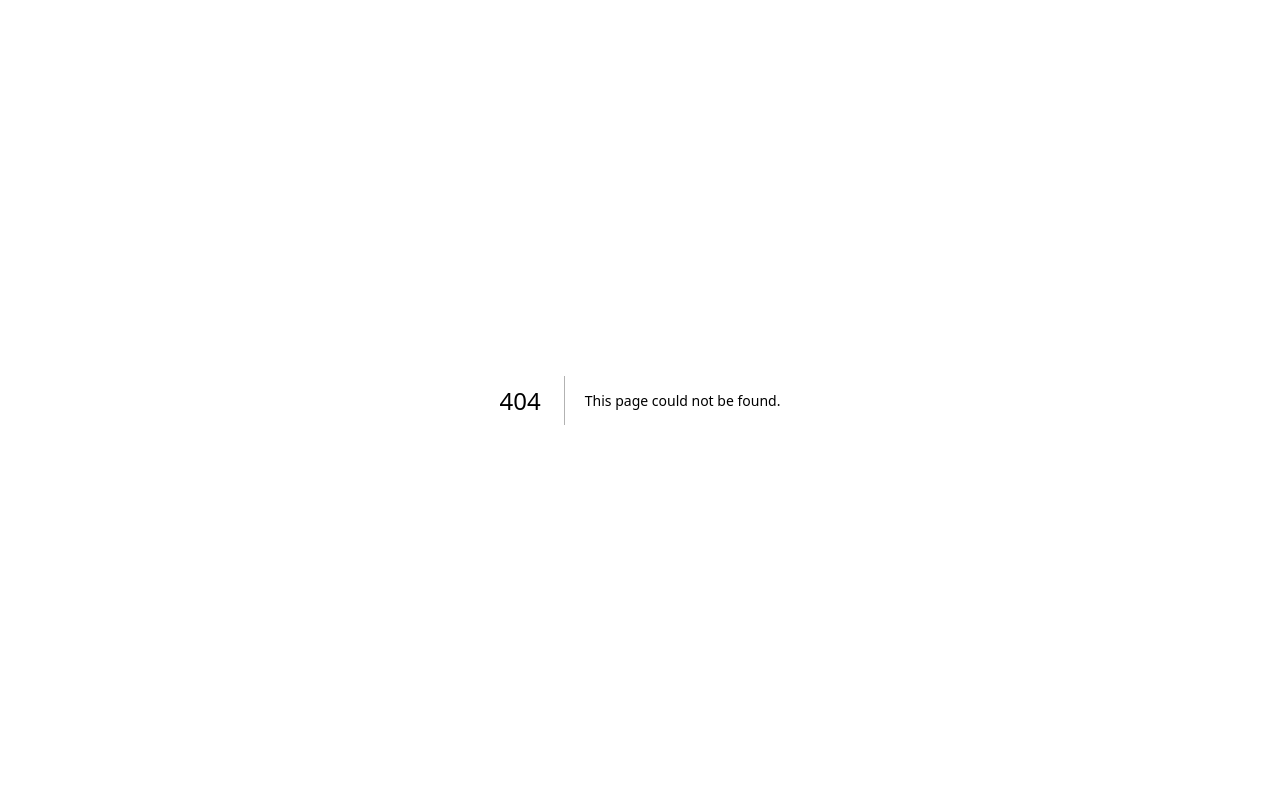
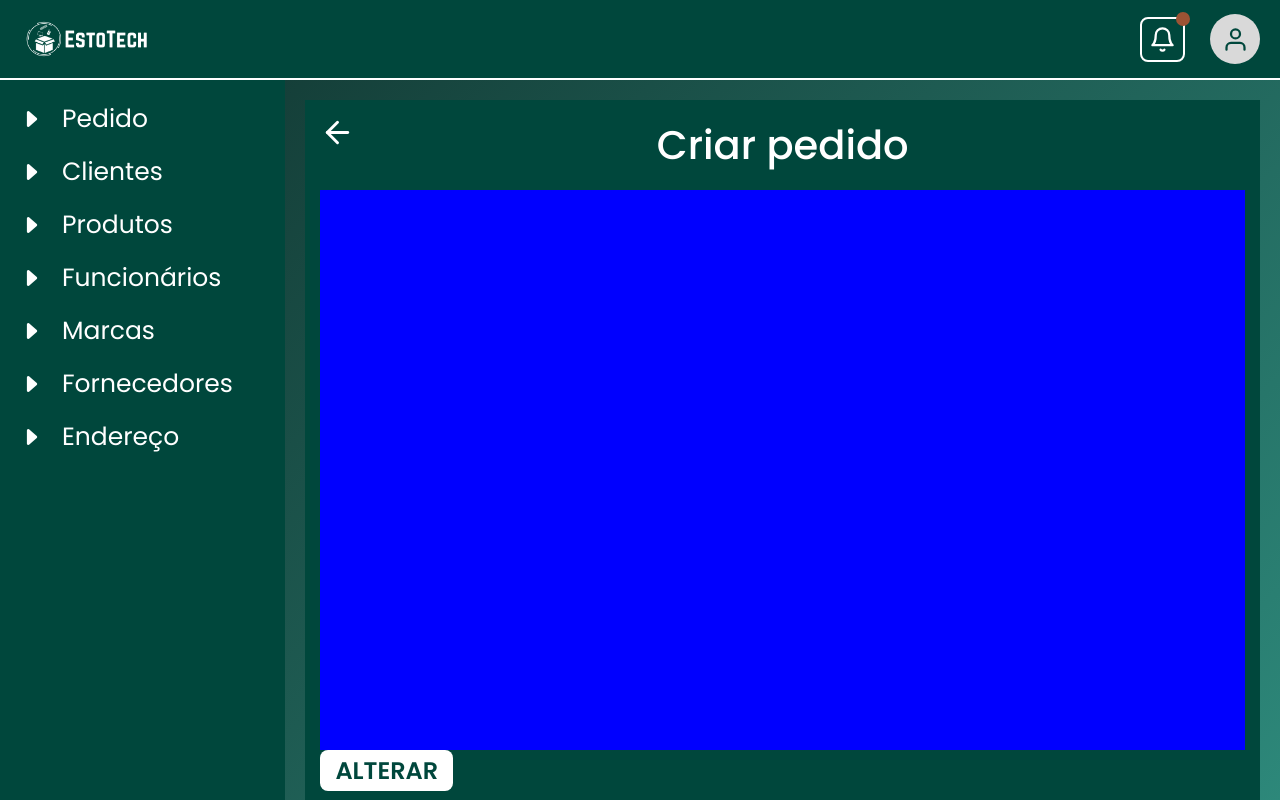
Before and after one commit to JoaoViniciusG/fs-next, a Next.js app: page /interno/pedidos/criar_pedidos in a window 1280 px wide. Before the commit this address had no page. Built offline with nearby package versions, Linux system fonts and the light colour scheme.

Commit message:
zxfgdfgh

```diff
--- /dev/null
+++ b/src/app/interno/pedidos/criar_pedidos/page.jsx
@@ -0,0 +1,159 @@
+"use client";
+
+import StandardButton from "@/components/buttons/stardardButton/standardButton";
+import BasicScreen from "@/components/screens/basicScreen/basicScreen";
+
+
+export default function PageCriarPedidos() {
+  return (
+    <BasicScreen pageTitle="Criar pedido">
+      <div style={{height: "70vh", width: "100%", flex: 1, backgroundColor: "blue"}}>
+      </div>
+
+      <StandardButton text="ALTERAR" hoverColor="var(--orange)" callback={() => {}}/>
+    </BasicScreen>
+  );
+}
+
+
+
+
+{/* <div class="div-content-cliente">
+                    <div class="div-title-border">
+                        <h2>Dados do cliente:</h2>
+                    </div>
+
+                    <div class="campo-busca">
+                        <label>
+                            <h3 class="title-input">Buscar o cliente:</h3>
+                            <div class="input-wrapper">
+                                <input type="text" class="input buscar-cliente">
+                                <button type="button" class="botao-lupa">
+                                    <img src="../img/Lupa.png" alt="Lupa" class="icon-lupa">
+                                </button>
+                            </div>
+                        </label>
+                    </div>
+                    <div class="linha">
+                        <label>
+                            <h3 class="title-input">Nome:</h3>
+                            <input type="text" class="campo-nome input">
+                        </label>
+
+                        <label>
+                            <h3 class="title-input">CPF/CNPJ:</h3>
+                            <input type="text" class="campo-cpf input">
+                        </label>
+                    </div>
+
+                    <div class="linha">
+                        <label>
+                            <h3 class="title-input">Endereço:</h3>
+                            <input type="text" class="campo-endereco input">
+                        </label>
+
+                        <label >
+                            <h3 class="title-input">Bairro:</h3>
+                            <input type="text" class="campo-bairro input">
+                        </label>
+
+                        <label>
+                            <h3 class="title-input">CEP:</h3>
+                            <input type="text" class="campo-cep input">
+                        </label>
+                    </div>
+
+
+                    <div class="linha">
+                        <label>
+                            <h3 class="title-input">Cidade:</h3>
+                            <input type="text" class="campo-cidade input">
+                        </label>
+
+                        <label>
+                            <h3 class="title-input">Estado:</h3>
+                            <input type="text" class="campo-estado input">
+                        </label>
+
+                        <label>
+                            <h3 class="title-input">Telefone:</h3>
+                            <input type="text" class="campo-telefone input">
+                        </label>
+                    </div>
+                </div>
+
+                <fieldset class="field-master-component">
+                    <legend>Dados do pedido:</legend>
+
+                    <div class="container-header-list-options">
+                        <button class="button-header-options adicionar" >ADICIONAR PRODUTO</button>
+                        <button class="button-header-options alterar " >ALTERAR PRODUTO</button>
+                        <button class="button-header-options excluir" >EXCLUIR PRODUTO</button>
+                    </div>
+                    <div class="table-products">
+                        <div class="header-list-products">
+                            <p class="list-header-title">Cód. do Produto</p>
+                            <p class="list-header-title">Nome do Produto / Modelo</p>
+                            <p class="list-header-title">Marca</p>
+                            <p class="list-header-title">Quantidade</p>
+                            <p class="list-header-title">Valor Unit.</p>
+                            <p class="list-header-title">Subtotal</p>
+                        </div>
+
+                        <div class="div-table-container-content">
+                            <div>
+                              <hr class="hr-border" style="left: 15%;">
+                              <hr class="hr-border" style="left: 45%;">
+                              <hr class="hr-border" style="left: 55%;">
+                              <hr class="hr-border" style="left: 75%;">
+                              <hr class="hr-border" style="left: 87%;">
+                            </div>
+                            <table class="table-container-content">
+                                <tr>
+                                    <th style="width: 15%; background-color: red;"></th>
+                                    <th style="width: 30%; background-color: green;"></th>
+                                    <th style="width: 10%; background-color: red;"></th>
+                                    <th style="width: 20%; background-color: green;"></th>
+                                    <th style="width: 12%; background-color: red;"></th>
+                                    <th style="width: 13%; background-color: green;"></th>
+                                </tr>
+                            </table>
+                        </div>
+                    </div>
+                </fieldset>
+
+                <fieldset class="field-master-component field-total">
+                    <div class="div-content-input-total">
+                        <label class="label-input-login label-medium">
+                            <span>Subtotal:</span>
+                            <input id="input-subtotal" type="text" readonly/>
+                        </label>
+                        <label class="label-input-login label-medium">
+                            <span>Desconto:</span>
+                            <input id="input-desconto" type="text" readonly/>
+                        </label>
+                        <label class="label-input-login label-medium">
+                            <span>Total:</span>
+                            <input id="input-total" type="text" readonly/>
+                        </label>
+                    </div>
+
+                    <label class="label-input-login label-medium">
+                        <span>Observação:</span>
+                        <textarea id="input-total" type="text" placeholder="Escreva sua descrição..."></textarea>
+                    </label>
+
+                </fieldset>
+
+                <div class="container-infos-bottom">
+                    <div class="div-tag-bottom">
+                        <p>Código do pedido:</p>
+
+                        <span>N° 000</span>
+                    </div>
+
+                    <button class="button-header-options criar_pedido" >CRIAR PEDIDO</button>
+                </div>
+            </div>
+        </div>
+    </div> */}
```
